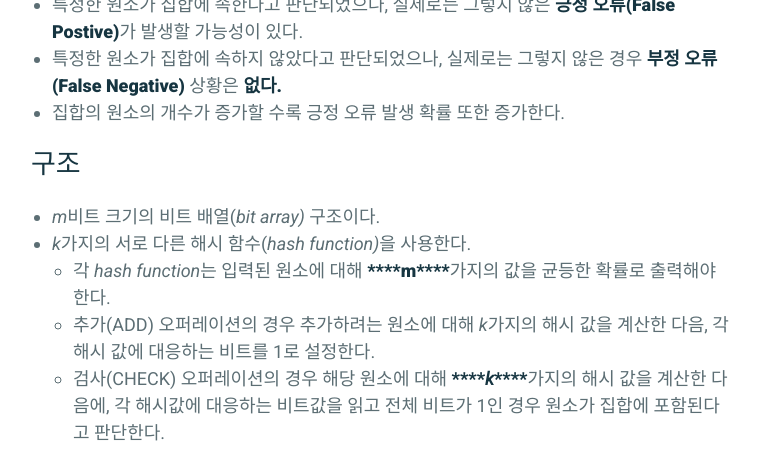
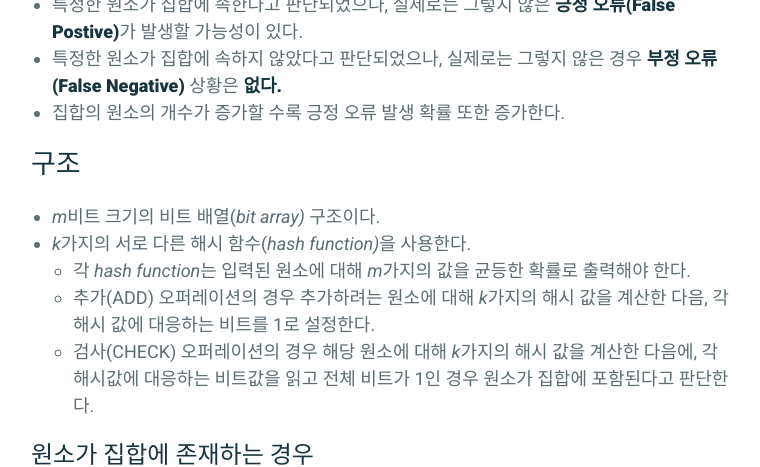
Before and after one commit to parkhuiwo0/parkhuiwo0.github.io, a Jekyll site: the page built from _posts/2023-09-01-bloomfilter.md, in a window 1280 px wide and 900 px high, scrolled down 775 px, cut to the strip 0-467 px from the top of the window. Shown: the whole strip, without its empty margins (259-1019 px from the left). Built offline with Jekyll 4.4.1, drawn with Linux system fonts in a browser that asks for light colours.

```diff
--- a/_posts/2023-09-01-bloomfilter.md
+++ b/_posts/2023-09-01-bloomfilter.md
@@ -26,9 +26,9 @@ comments: true
 
 - *m*비트 크기의 비트 배열(*bit array)* 구조이다.
 - *k*가지의 서로 다른 해시 함수(*hash function)*을 사용한다.
-    - 각 *hash function*는 입력된 원소에 대해 **************m**************가지의 값을 균등한 확률로 출력해야 한다.
+    - 각 *hash function*는 입력된 원소에 대해 *m*가지의 값을 균등한 확률로 출력해야 한다.
     - 추가(ADD) 오퍼레이션의 경우 추가하려는 원소에 대해 *k*가지의 해시 값을 계산한 다음, 각 해시 값에 대응하는 비트를 1로 설정한다.
-    - 검사(CHECK) 오퍼레이션의 경우 해당 원소에 대해 ***************k***************가지의 해시 값을 계산한 다음에, 각 해시값에 대응하는 비트값을 읽고 전체 비트가 1인 경우 원소가 집합에 포함된다고 판단한다.
+    - 검사(CHECK) 오퍼레이션의 경우 해당 원소에 대해 *k*가지의 해시 값을 계산한 다음에, 각 해시값에 대응하는 비트값을 읽고 전체 비트가 1인 경우 원소가 집합에 포함된다고 판단한다.
 
 ## 원소가 집합에 존재하는 경우
 
```
